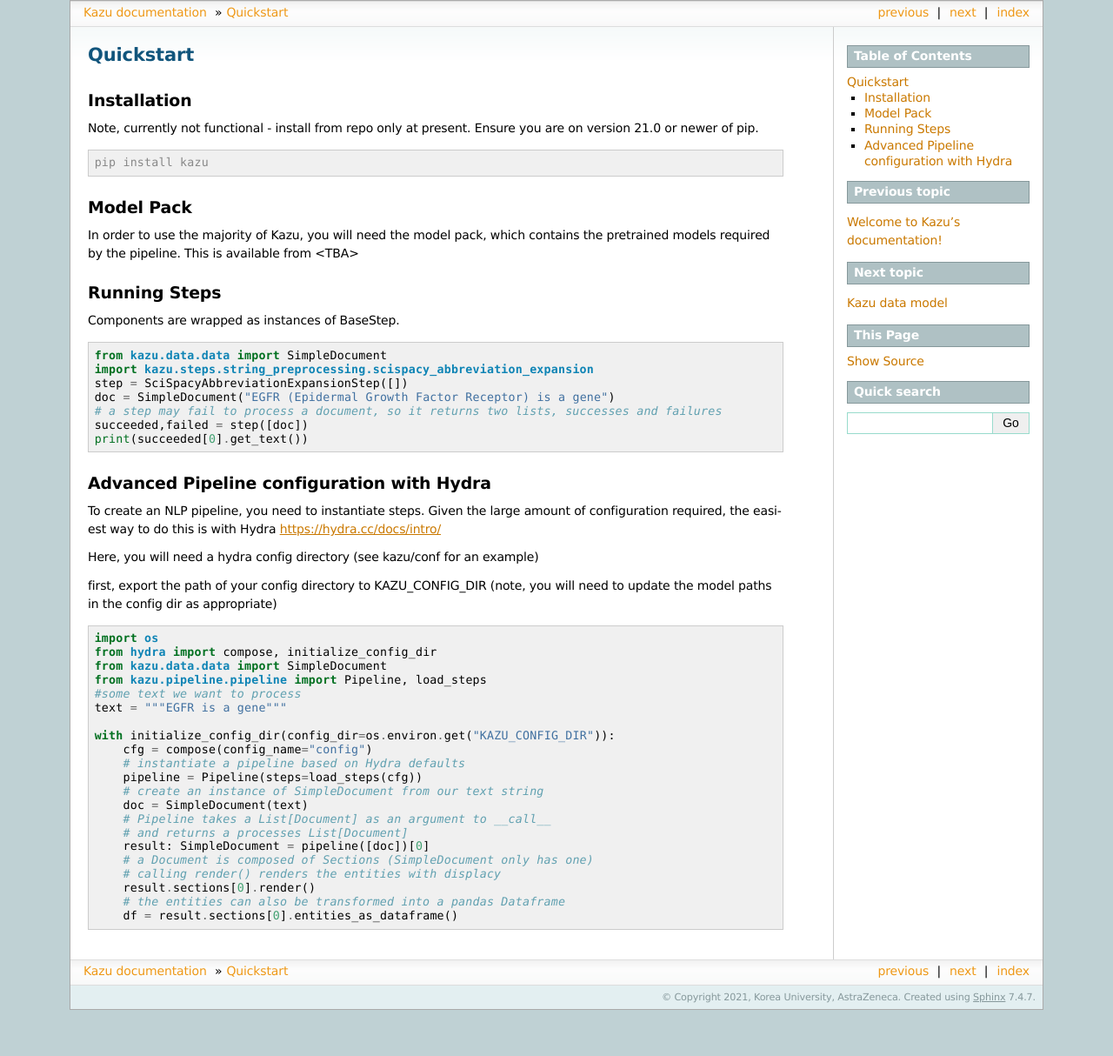
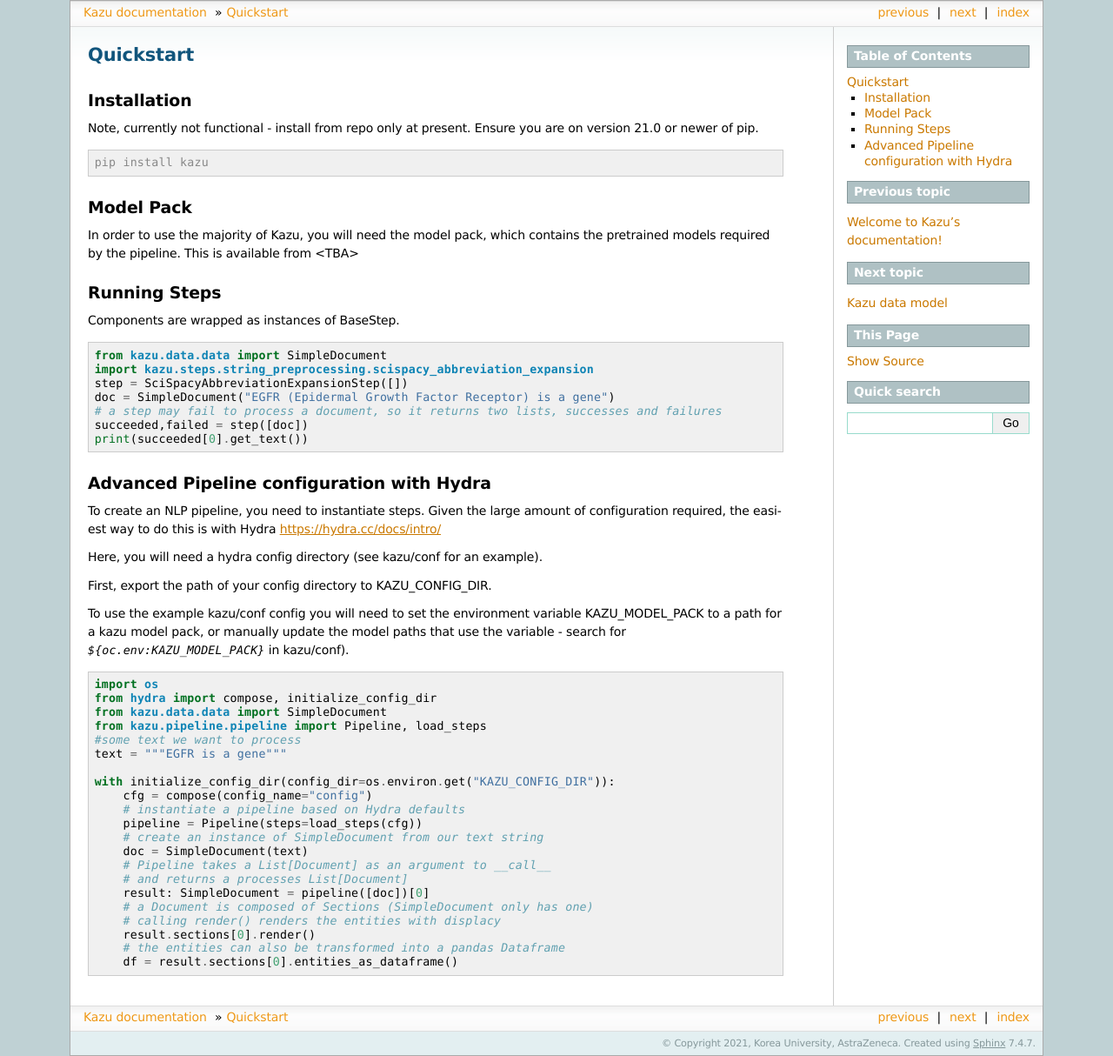
Before and after one commit to AstraZeneca/KAZU, a Sphinx documentation site: the page built from docs/quickstart.rst, in a window 1280 px wide. Shown: the whole page at 87% size. Built offline with Sphinx 7.4.7, drawn with Linux system fonts in a browser that asks for light colours; pages that are not in the unit, such as notebooks, are missing from menus; before the commit the page ends 1161 px from its top, so only the background shows below that.

Commit message:
Update quickstart to mention KAZU_MODEL_PACK
Explain how KAZU_MODEL_PACK is needed to use the kazu/conf config
dir that is pointed to in the example of running the full pipeline

```diff
--- a/docs/quickstart.rst
+++ b/docs/quickstart.rst
@@ -39,10 +39,14 @@
 To create an NLP pipeline, you need to instantiate steps. Given the large amount
 of configuration required, the easiest way to do this is with Hydra https://hydra.cc/docs/intro/
 
-Here, you will need a hydra config directory (see kazu/conf for an example)
+Here, you will need a hydra config directory (see kazu/conf for an example).
 
-first, export the path of your config directory to KAZU_CONFIG_DIR
-(note, you will need to update the model paths in the config dir as appropriate)
+First, export the path of your config directory to KAZU_CONFIG_DIR.
+
+To use the example kazu/conf config you will need to
+set the environment variable KAZU_MODEL_PACK to a path for a kazu model pack,
+or manually update the model paths that use the variable - search for
+`${oc.env:KAZU_MODEL_PACK}` in kazu/conf).
 
 .. code-block:: python
 
```
Also changed, not shown: 3 other files.
